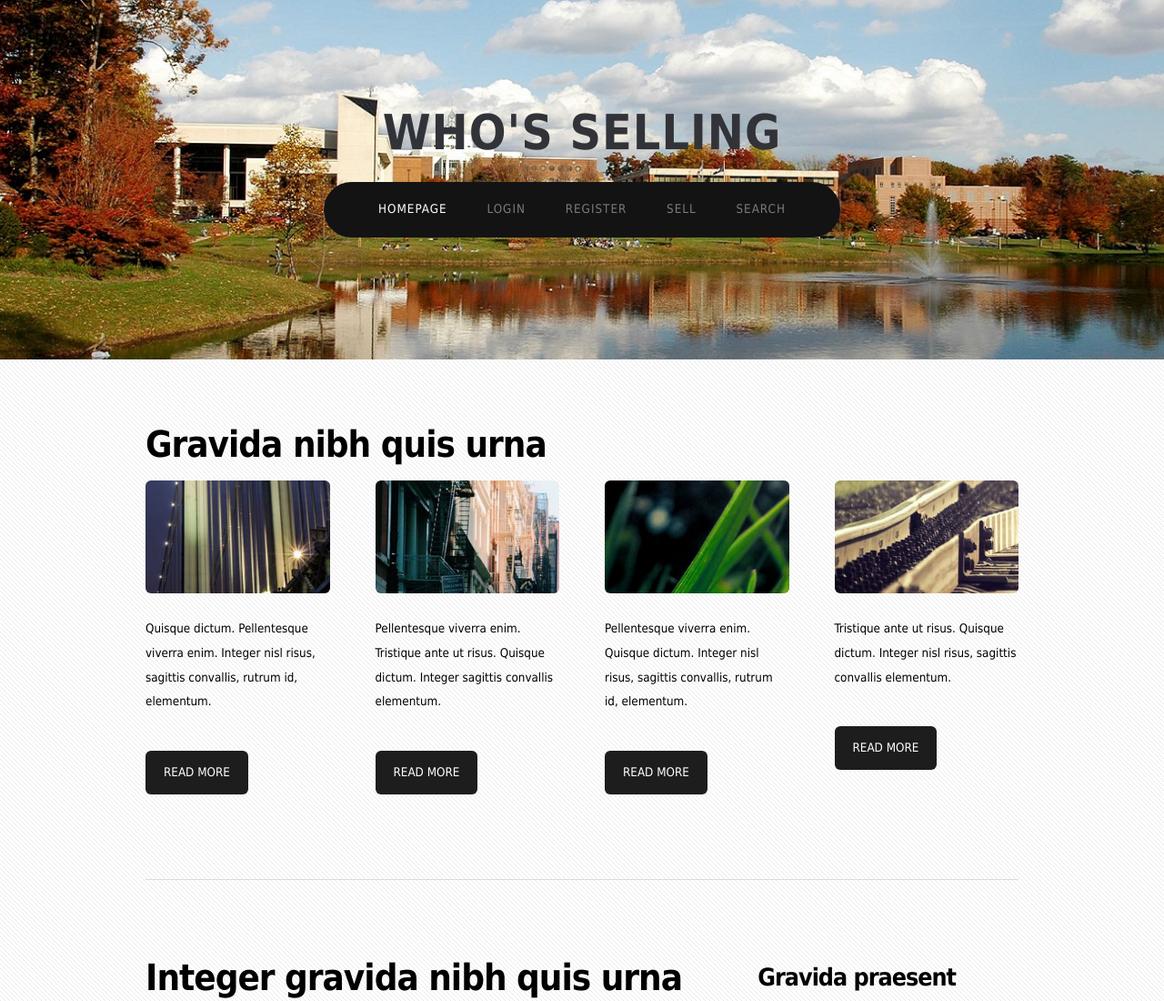
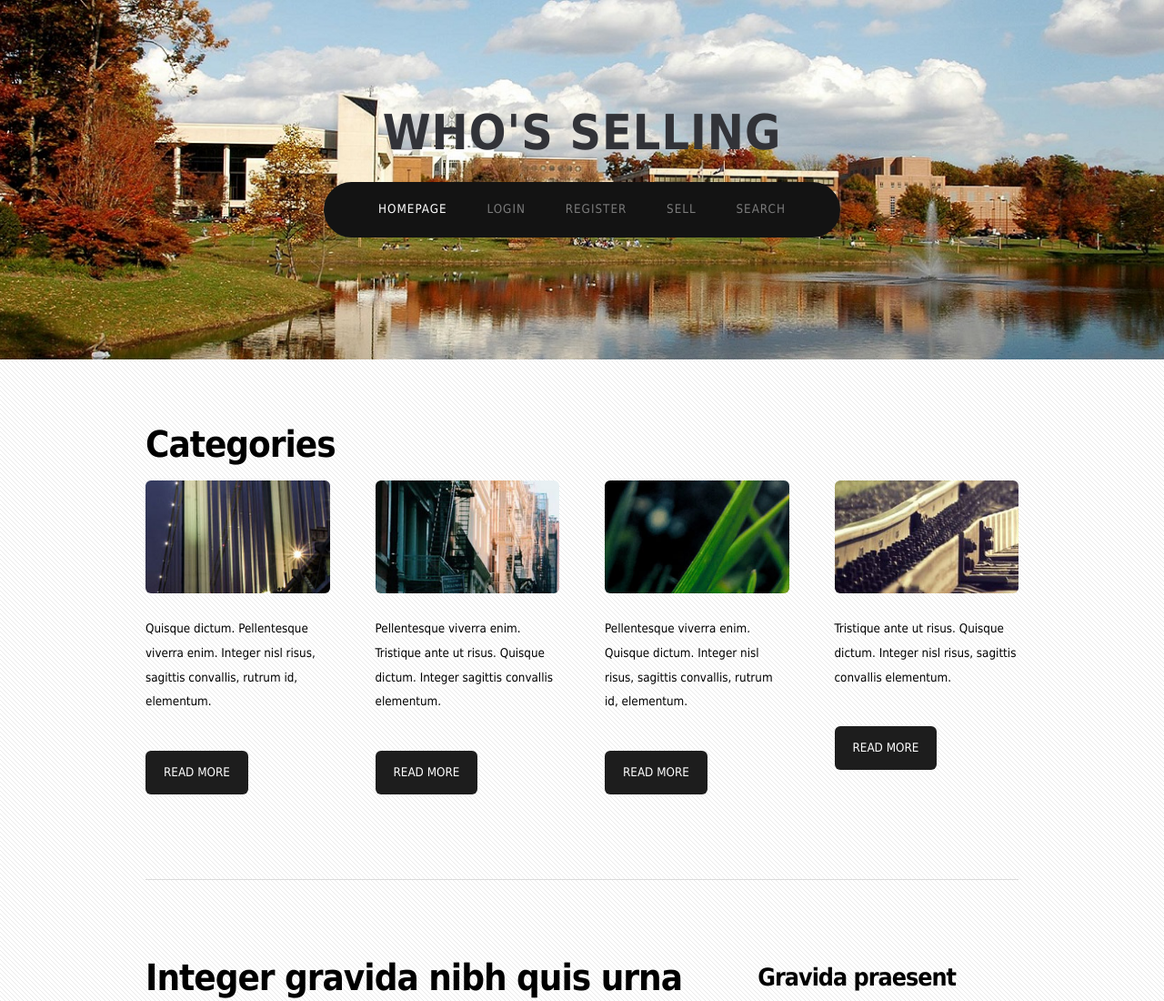
Before and after one commit to JeffGupta/Whos-Selling, a website: page public/index.html in a window 1280 px wide. Shown: the top 1100 px of the page at 91% size. Drawn offline with nearby package versions, Linux system fonts and the light colour scheme.

Commit message:
testing
testing
https://whos-selling.herokuapp.com/

```diff
--- a/public/index.html
+++ b/public/index.html
@@ -69,7 +69,7 @@
 		<div id="main">
 			<div class="container">
 				<header>
-					<h2>Gravida nibh quis urna</h2>
+					<h2>Categories</h2>
 				</header>
 				<div class="row">
 					<div class="3u">
```
